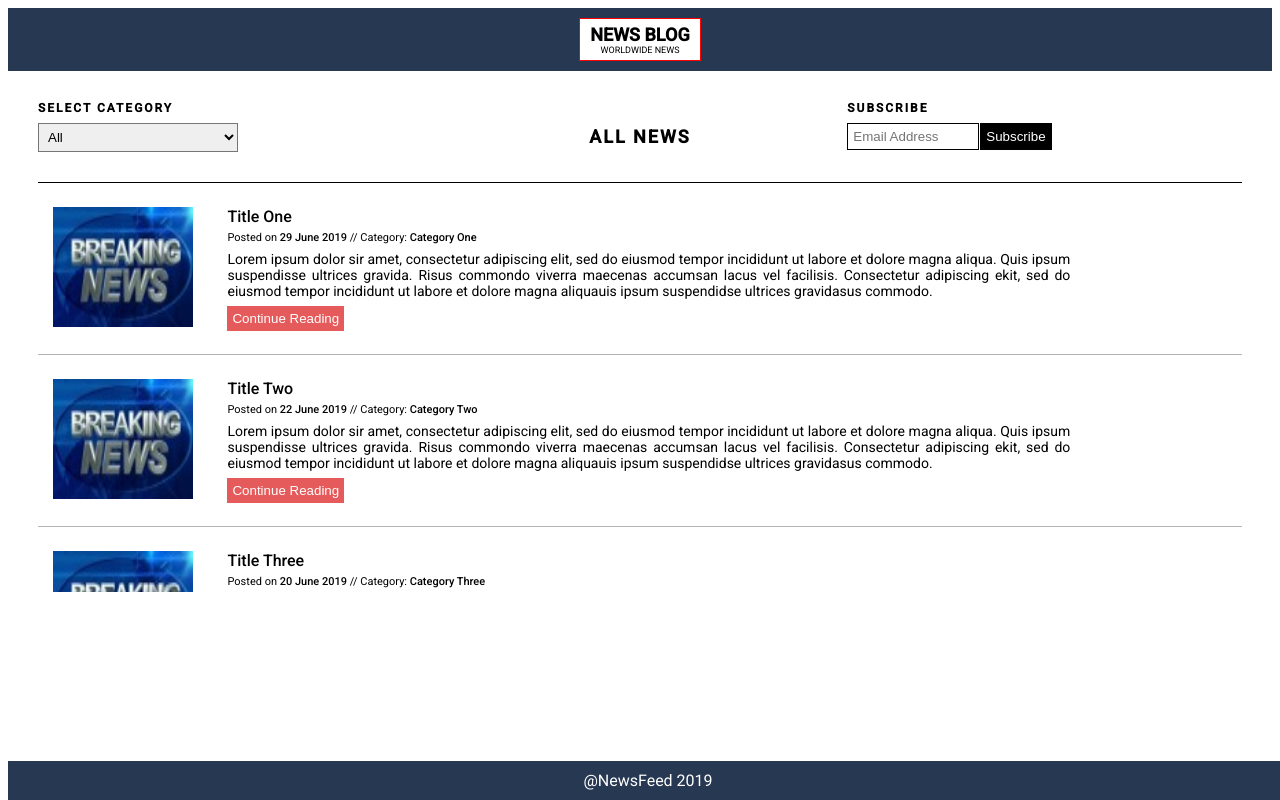
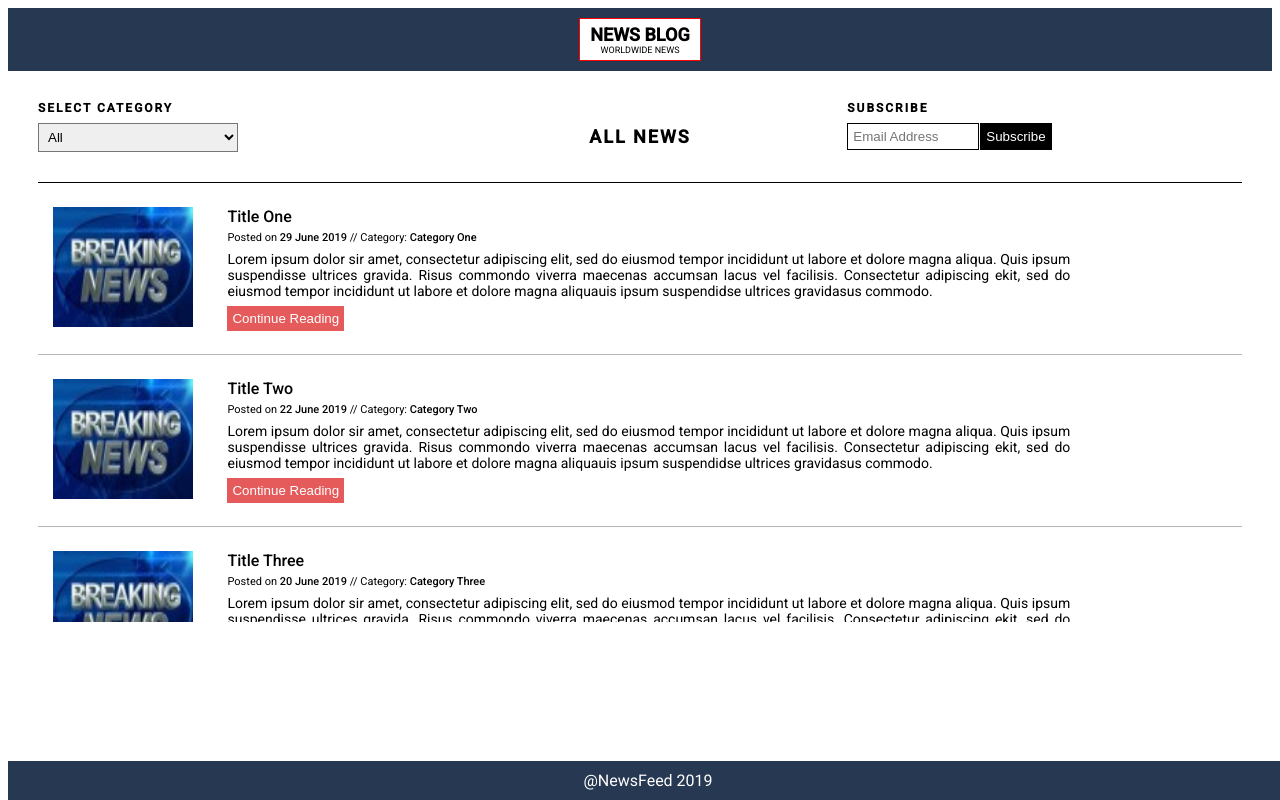
Before and after one commit to mansi-30/HomeTasks, a plain HTML site: page index.html in a window 1280 px wide. Drawn offline with Linux system fonts and the light colour scheme.

Commit message:
media-query

```diff
--- a/style.css
+++ b/style.css
@@ -181,6 +181,9 @@ width: 100%;
 @media only screen and (min-width: 600px) {
     .col-s-1 {width: 20%;}
     .col-s-2 {width: 70%;}
+    .mainBody{
+        height: 430px;
+    }
 }
 
 @media only screen and (min-width: 768px) {
```
